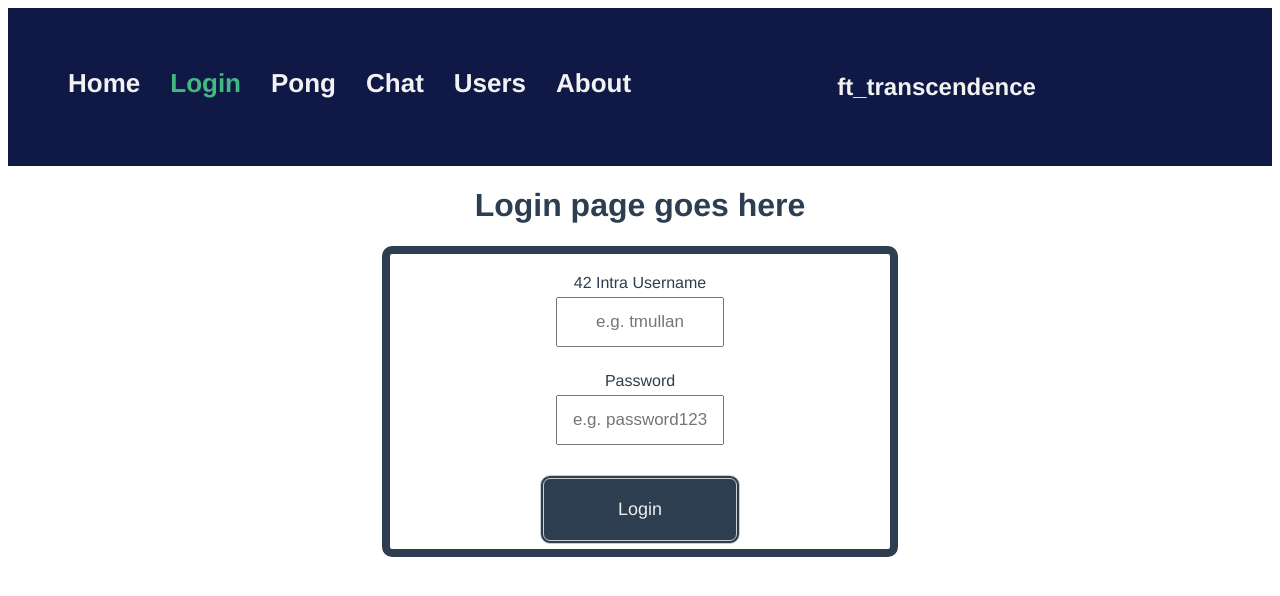
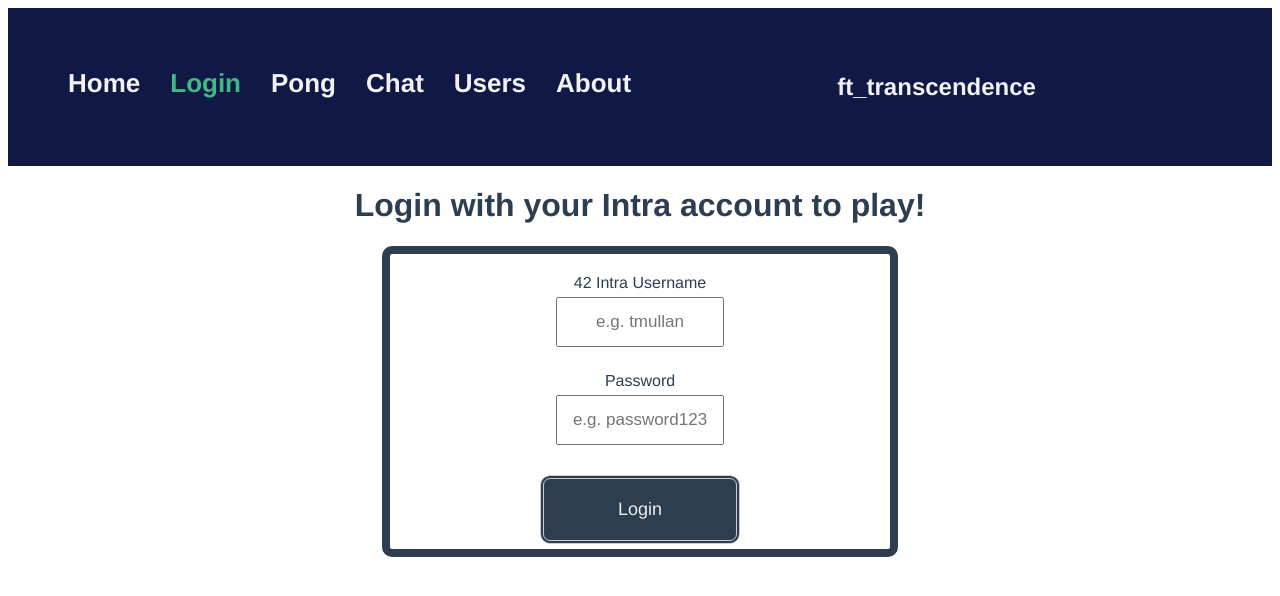
Before and after one commit to NEKuipers/ft_transcendence, a Vue app in the folder frontend/app/: page /login in a window 1280 px wide. Shown: the top 596 px of the page. Built offline with nearby package versions, Linux system fonts and the light colour scheme.

Commit message:
Final prettification

```diff
--- a/frontend/app/src/views/LoginView.vue
+++ b/frontend/app/src/views/LoginView.vue
@@ -1,6 +1,6 @@
 <template>
   <div class="login">
-    <h1>Login page goes here</h1>
+    <h1>Login with your Intra account to play!</h1>
     <header>
       <LoginComponent />
       <!-- <MyButton text="Just push this for vibes" color="red"/> -->
```
